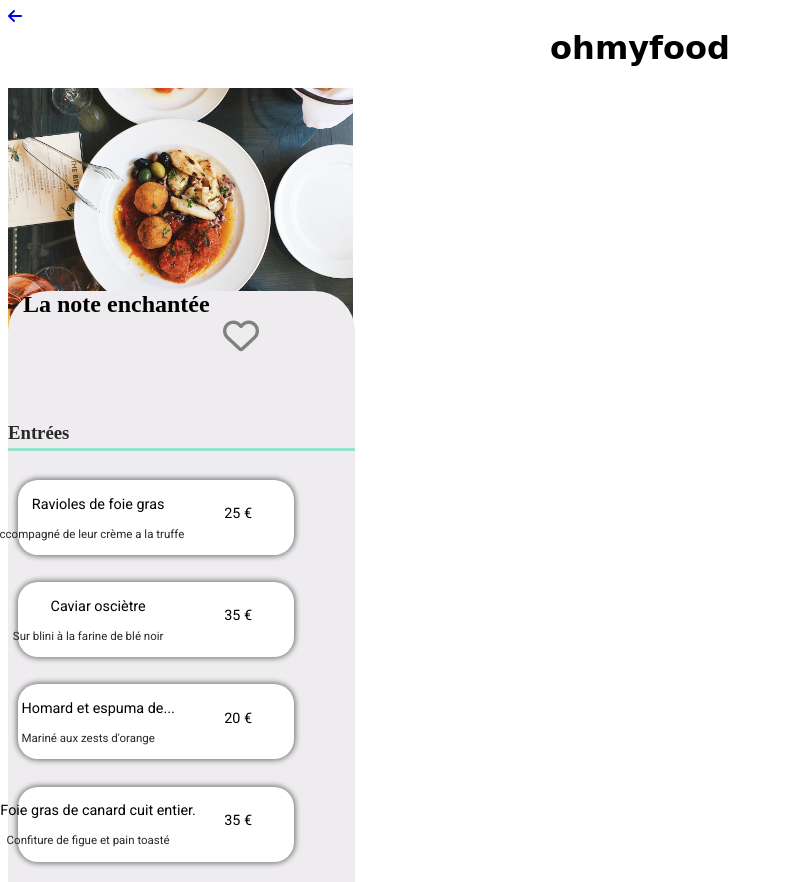
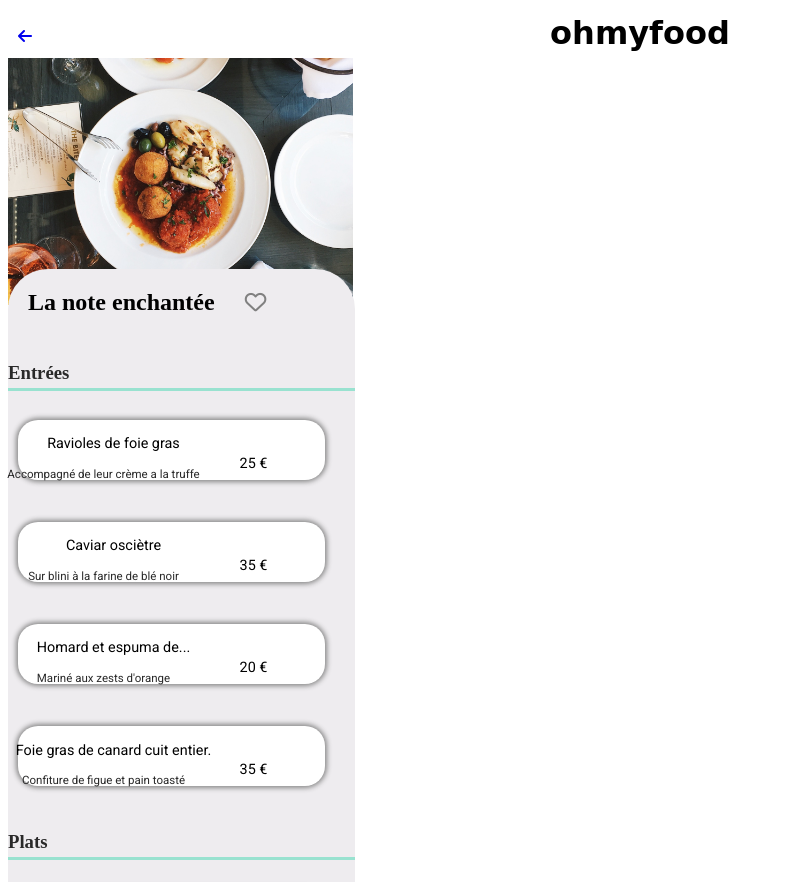
Before and after one commit to Rengodz/MezianeAnis_3_10082021, a plain HTML site: page note.html in a window 1280 px wide. Shown: the top 882 px of the page, without its empty margins (0-791 px from the left). Drawn offline with Linux system fonts and the light colour scheme; a web font is replaced by a local one.

Commit message:
correction ajustement titre scroll et icon

```diff
--- a/style.css
+++ b/style.css
@@ -275,6 +275,8 @@ footer{
 
 .logo_menu
 {
+    position: relative;
+    bottom: 15px;
     font-family: 'Shrikhand', cursive;
     display: flex;
     justify-content: center;
@@ -284,14 +286,17 @@ footer{
 
 .banniere
 {
-
+    position: relative;
+    bottom: 30px;
     width: 345px;
     max-height: 300px;
 
 }
 .pagemenu_title
 {
-    margin-left: 15px;
+    position: relative;
+    top: 20px;
+    margin-left: 20px;
     font-family: 'Shrikhand';
 
 }
@@ -299,7 +304,7 @@ footer{
 .menu_scroll
 {
     position: relative;
-    bottom: 68px;
+    bottom: 90px;
     width: 347px;
     height: 1260px;
     background-color: #EEECEF;
@@ -328,13 +333,12 @@ footer{
     color: black;
     border-radius: 20px;
     border: none;
-    width: 200px;
     cursor: pointer;
     height: 45px;
     justify-content: space-around;
     align-items: center;
-    width: 90%;
-    height: 75px;
+    width: 100%;
+    height: 60px;
     margin: 10px;
     position: relative;
     right: 40px;
@@ -362,7 +366,7 @@ footer{
 {
    position: relative;
    left: 82px;
-   bottom: 50px;
+   bottom: 40px;
 }
 
 .entree_list
@@ -375,3 +379,17 @@ footer{
 {
     margin-top: 30px;
 }
+
+
+.ban_retour i
+{
+    position: relative;
+    top: 20px;
+    margin-left: 10px;
+    text-decoration: #292929;
+}
+.icn_rst
+{
+margin-left: 30px;
+font-size: 0.9em;
+}
```
